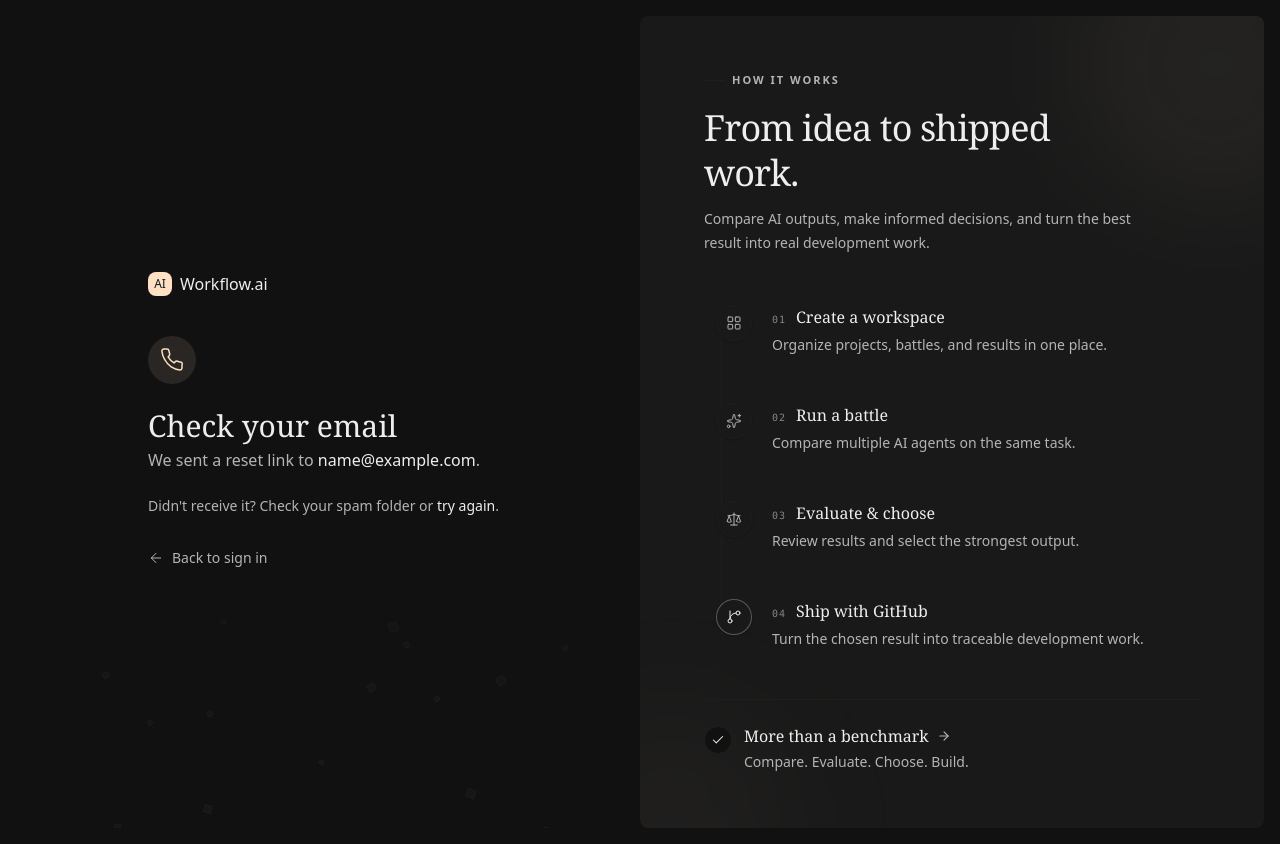
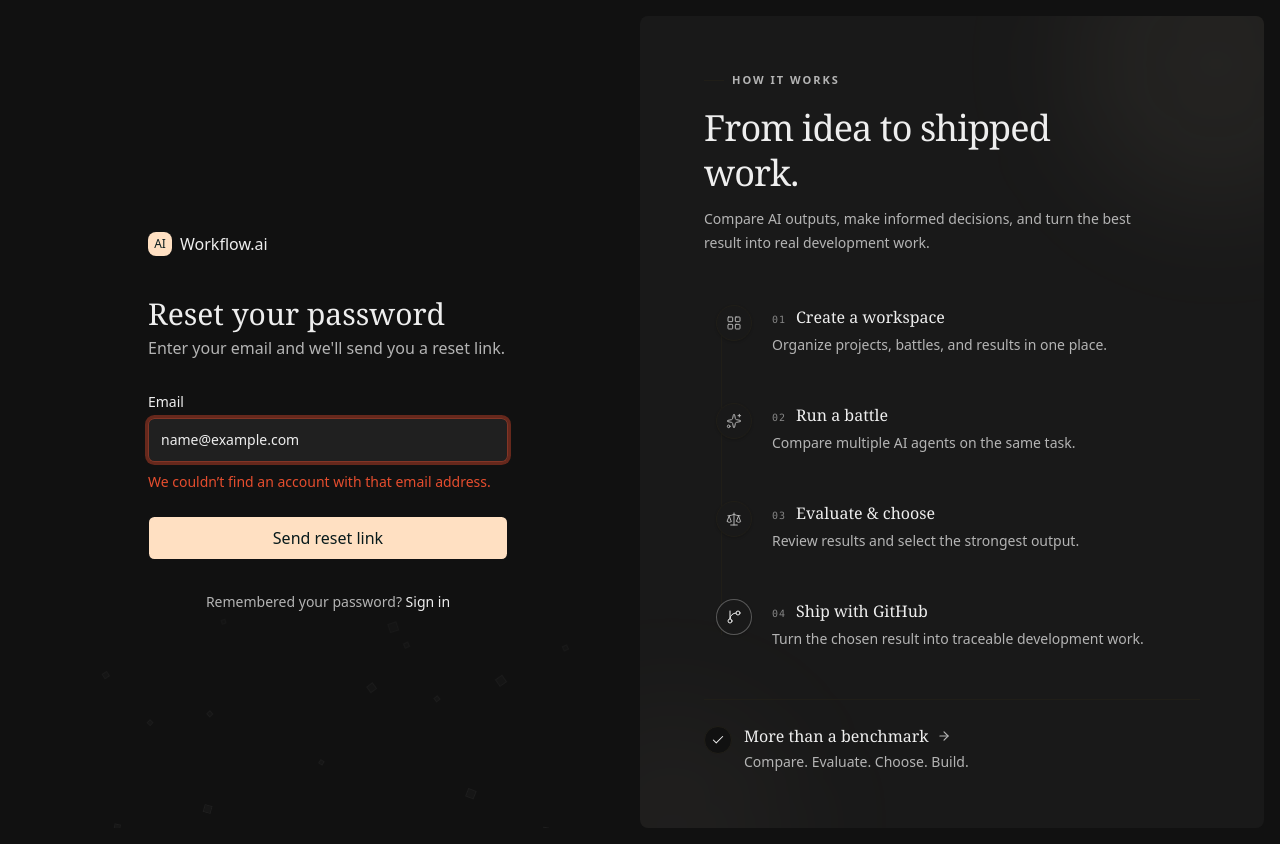
Before and after one commit to josevitor10975/workflow-ai, a Next.js app in the folder my-app/: page /forgot-password in a window 1280 px wide. Both pictures are taken after typing "name@example.com" into the empty fields and a click on the button "Send reset link". Built offline with nearby package versions, Linux system fonts and the light colour scheme.

Commit message:
feat(auth): mock password recovery email flow

```diff
--- a/my-app/components/auth/ForgotPasswordForm.tsx
+++ b/my-app/components/auth/ForgotPasswordForm.tsx
@@ -6,14 +6,34 @@ import { Button } from "@/components/ui/button";
 import { Input } from "@/components/ui/input";
 import { Label } from "@/components/ui/label";
 
+// Temporary mock until the authentication backend is implemented.
+const MOCK_EXISTING_EMAILS = ["demo@workflow.ai"];
+
 export function ForgotPasswordForm() {
   const [email, setEmail] = useState("");
   const [submitted, setSubmitted] = useState(false);
+  const [error, setError] = useState("");
 
   const handleSubmit = (e: React.FormEvent) => {
     e.preventDefault();
-    console.log("Reset link requested for:", email);
+
+    const normalizedEmail = email.trim().toLowerCase();
+    const emailExists = MOCK_EXISTING_EMAILS.includes(normalizedEmail);
+
+    if (!emailExists) {
+      setError("We couldn’t find an account with that email address.");
+      setSubmitted(false);
+      return;
+    }
+
+    setError("");
+    setEmail(normalizedEmail);
     setSubmitted(true);
+  };
+
+  const handleEmailChange = (value: string) => {
+    setEmail(value);
+    if (error) setError("");
   };
 
   return (
@@ -42,8 +62,10 @@ export function ForgotPasswordForm() {
               strokeWidth="1.5"
               strokeLinecap="round"
               strokeLinejoin="round"
+              aria-hidden="true"
             >
-              <path d="M22 16.92v3a2 2 0 0 1-2.18 2 19.79 19.79 0 0 1-8.63-3.07A19.5 19.5 0 0 1 4.99 12a19.79 19.79 0 0 1-3.07-8.67A2 2 0 0 1 3.92 1h3a2 2 0 0 1 2 1.72c.127.96.361 1.903.7 2.81a2 2 0 0 1-.45 2.11L8.09 8.91a16 16 0 0 0 6 6l1.27-1.27a2 2 0 0 1 2.11-.45c.907.339 1.85.573 2.81.7A2 2 0 0 1 22 16.92z" />
+              <rect x="3" y="5" width="18" height="14" rx="2" />
+              <path d="m3 7 9 6 9-6" />
             </svg>
           </div>
           <div className="space-y-1 mb-6">
@@ -58,6 +80,7 @@ export function ForgotPasswordForm() {
           <p className="text-sm text-muted-foreground">
             Didn&apos;t receive it? Check your spam folder or{" "}
             <button
+              type="button"
               onClick={() => setSubmitted(false)}
               className="font-medium text-foreground hover:underline transition-all"
             >
@@ -78,6 +101,7 @@ export function ForgotPasswordForm() {
                 strokeWidth="1.5"
                 strokeLinecap="round"
                 strokeLinejoin="round"
+                aria-hidden="true"
               >
                 <path d="m12 19-7-7 7-7" />
                 <path d="M19 12H5" />
@@ -111,10 +135,23 @@ export function ForgotPasswordForm() {
                 type="email"
                 placeholder="name@example.com"
                 value={email}
-                onChange={(e) => setEmail(e.target.value)}
+                onChange={(e) => handleEmailChange(e.target.value)}
                 required
-                className="h-11 rounded-md border-input bg-background px-3 text-base text-foreground placeholder:text-muted-foreground focus-visible:ring-1 focus-visible:ring-ring focus-visible:ring-offset-0"
+                aria-invalid={Boolean(error)}
+                aria-describedby={error ? "email-error" : undefined}
+                className={`h-11 rounded-md bg-background px-3 text-base text-foreground placeholder:text-muted-foreground focus-visible:ring-1 focus-visible:ring-ring focus-visible:ring-offset-0 ${
+                  error ? "border-destructive focus-visible:ring-destructive" : "border-input"
+                }`}
               />
+              {error && (
+                <p
+                  id="email-error"
+                  role="alert"
+                  className="text-sm text-destructive pt-1"
+                >
+                  {error}
+                </p>
+              )}
             </div>
 
             <Button
```
